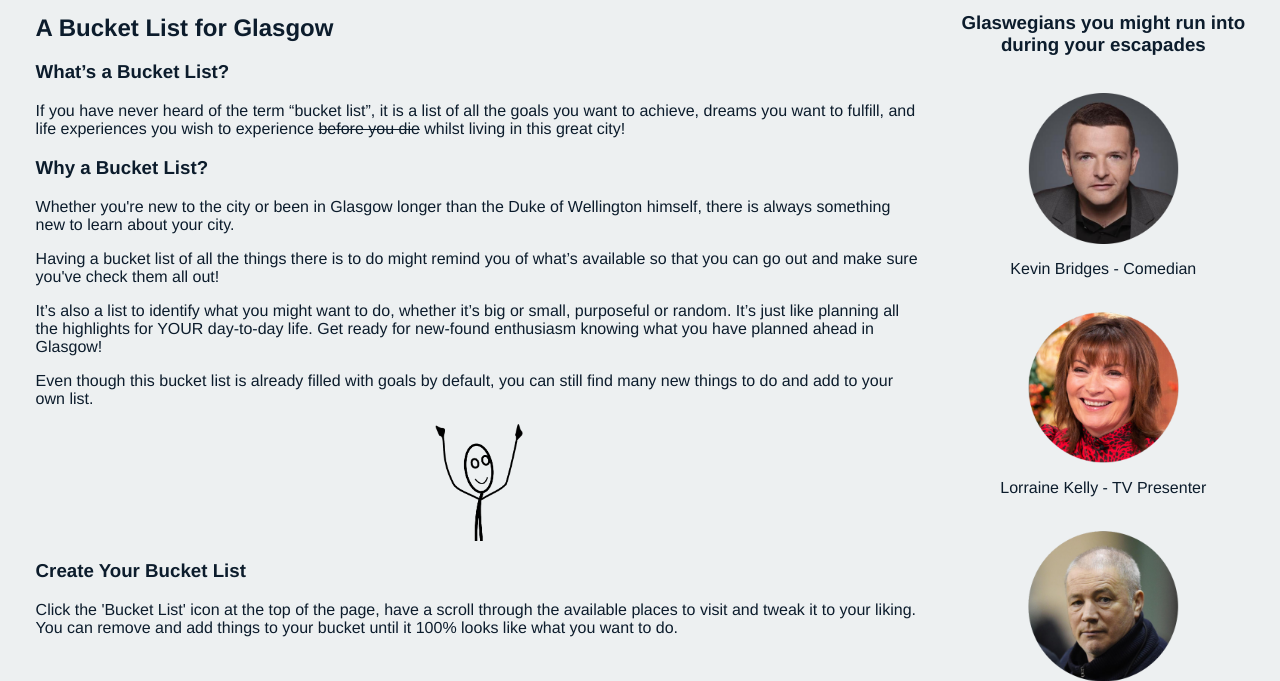
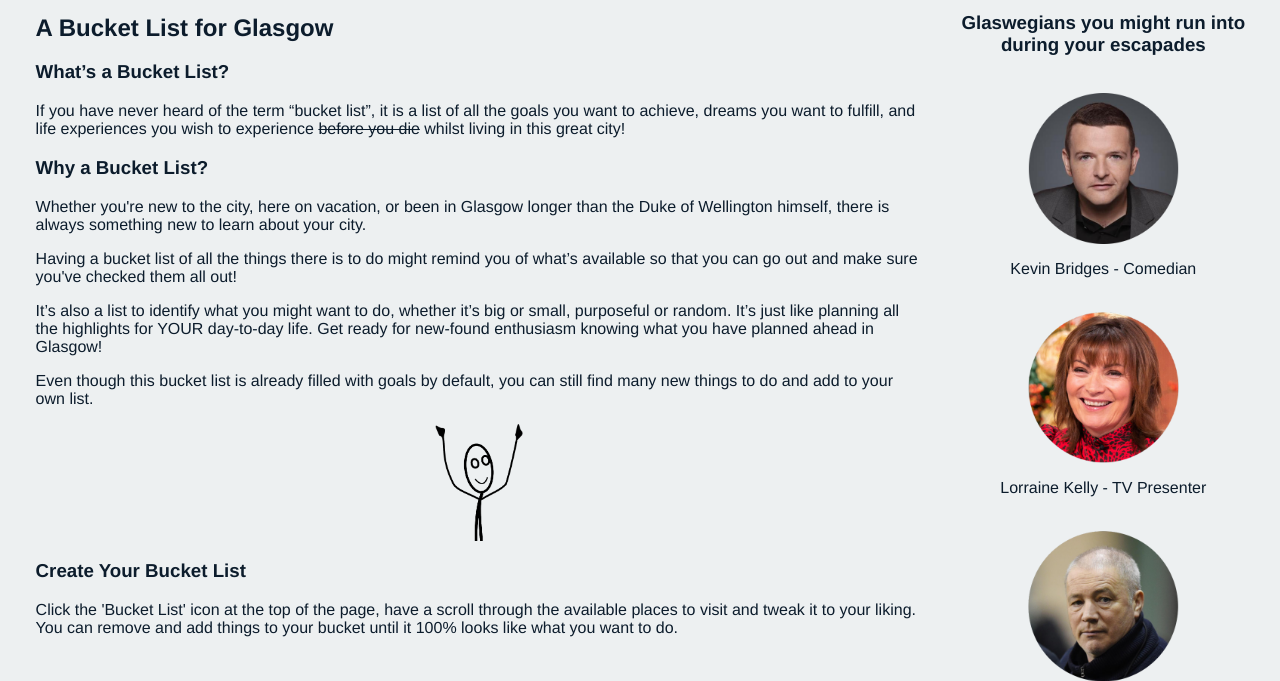
Before and after one commit to Laurelinex/GlasgowBucket, a Flask app: page / in a window 1280 px wide. Shown: the part 156-837 px from the top of the page. Run offline with Flask 2, Linux system fonts and the light colour scheme.

Commit message:
Fixed broken update command + more styling changes

```diff
--- a/repositories/location_repository.py
+++ b/repositories/location_repository.py
@@ -49,7 +49,7 @@ def select(id):
     return location
 
 def update(location):
-    sql = "UPDATE locations SET (name, address, description, zone_id, category_id, picture, lockdown_friendly, free, visited) = (%s, %s, %s, %s, %s, %s, %s, %s) WHERE id = %s"
+    sql = "UPDATE locations SET (name, address, description, zone_id, category_id, picture, lockdown_friendly, free, visited) = (%s, %s, %s, %s, %s, %s, %s, %s, %s) WHERE id = %s"
     values = [location.name, location.address, location.description, location.zone.id, location.category.id, location.picture, location.lockdown_friendly, location.free, location.visited, location.id]
     print(values)
     run_sql(sql, values)
--- a/templates/index.html
+++ b/templates/index.html
@@ -12,10 +12,10 @@
         <!-- <img class="image-center" src="{{url_for('static', filename='why.png')}}" alt="Wondering stickman"> -->
         <h3>Why a Bucket List?</h3>
         <p>
-            Whether you're new to the city or been in Glasgow longer than the Duke of Wellington himself, there is always something new to learn about your city.
+            Whether you're new to the city, here on vacation, or been in Glasgow longer than the Duke of Wellington himself, there is always something new to learn about your city.
         </p>
         <p>
-            Having a bucket list of all the things there is to do might remind you of what’s available so that you can go out and make sure you've check them all out!
+            Having a bucket list of all the things there is to do might remind you of what’s available so that you can go out and make sure you've checked them all out!
         </p>
         <p>
             It’s also a list to identify what you might want to do, whether it’s big or small, purposeful or random. It’s just like planning all the highlights for YOUR day-to-day life. Get ready for new-found enthusiasm knowing what you have planned ahead in Glasgow!
--- a/templates/locations/index.html
+++ b/templates/locations/index.html
@@ -43,7 +43,7 @@
   <button class="dropbtn">Budget</button>
   <div class="dropdown-content" style="left:0;">
     <a href="/places/filtered_5/True">Free</a>
-    <a href="/places/filtered_5/False">Entry fee</a>
+    <a href="/places/filtered_5/False">Paid entry</a>
   </div>
 </div>
 
--- a/templates/locations/new.html
+++ b/templates/locations/new.html
@@ -16,6 +16,9 @@
       <option value="{{zone.id}}">{{zone.name}}</option>
     {% endfor %}
     </select>
+
+    <label for="address">Address:</label>
+    <input type="text" id="address" name="address" placeholder="Address...">
 
     <label for="category">Category:</label>
     <select name="category_id" id="category">
--- a/templates/locations/show.html
+++ b/templates/locations/show.html
@@ -31,7 +31,7 @@
     </div>
 
     {% if location.picture | length != 0 %}
-      <div class="show-image-img"><img src="{{location.picture}}" alt="Picture of {{location.name}}"></div>>
+      <div class="show-image-img"><img src="{{location.picture}}" alt="Picture of {{location.name}}"></div>
     {% endif %}
   </div>
 
```
Also changed, not shown: console.py (+1 -1 lines), templates/locations/edit.html (+2 -14 lines).
